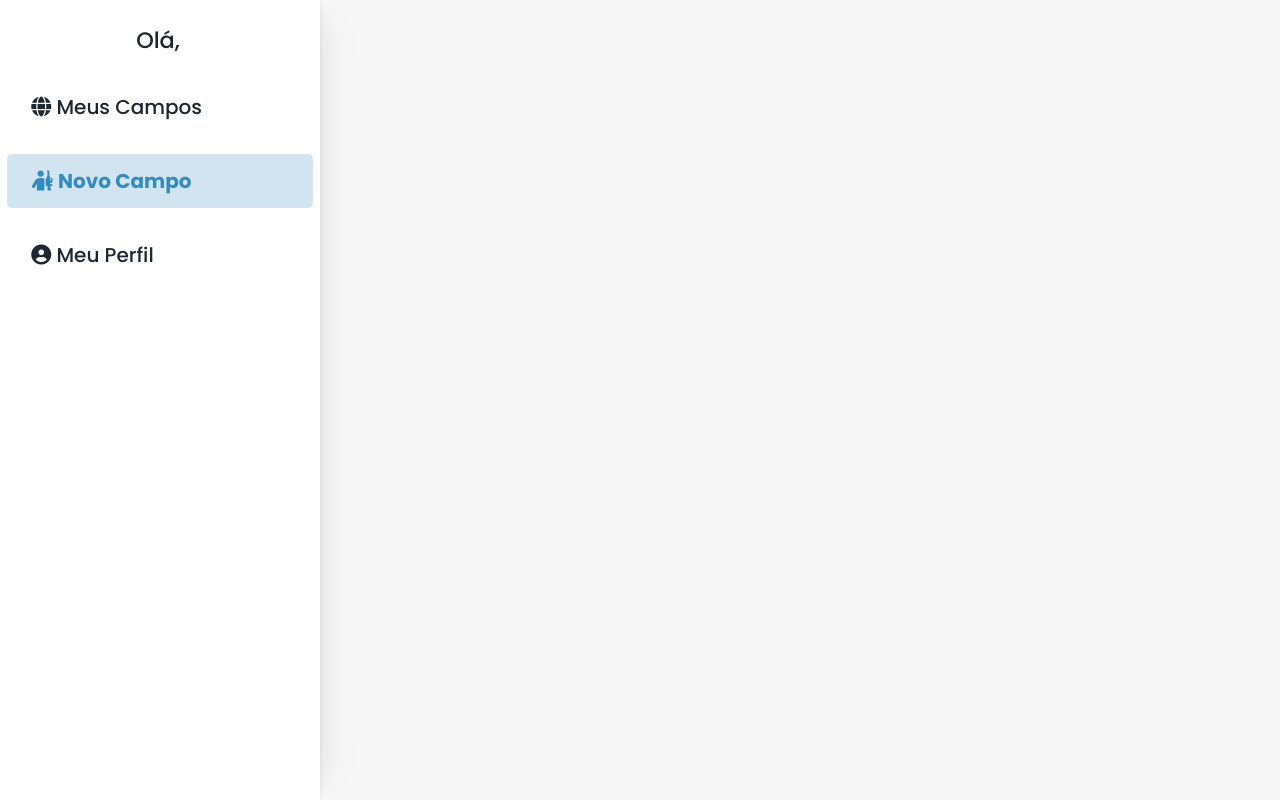
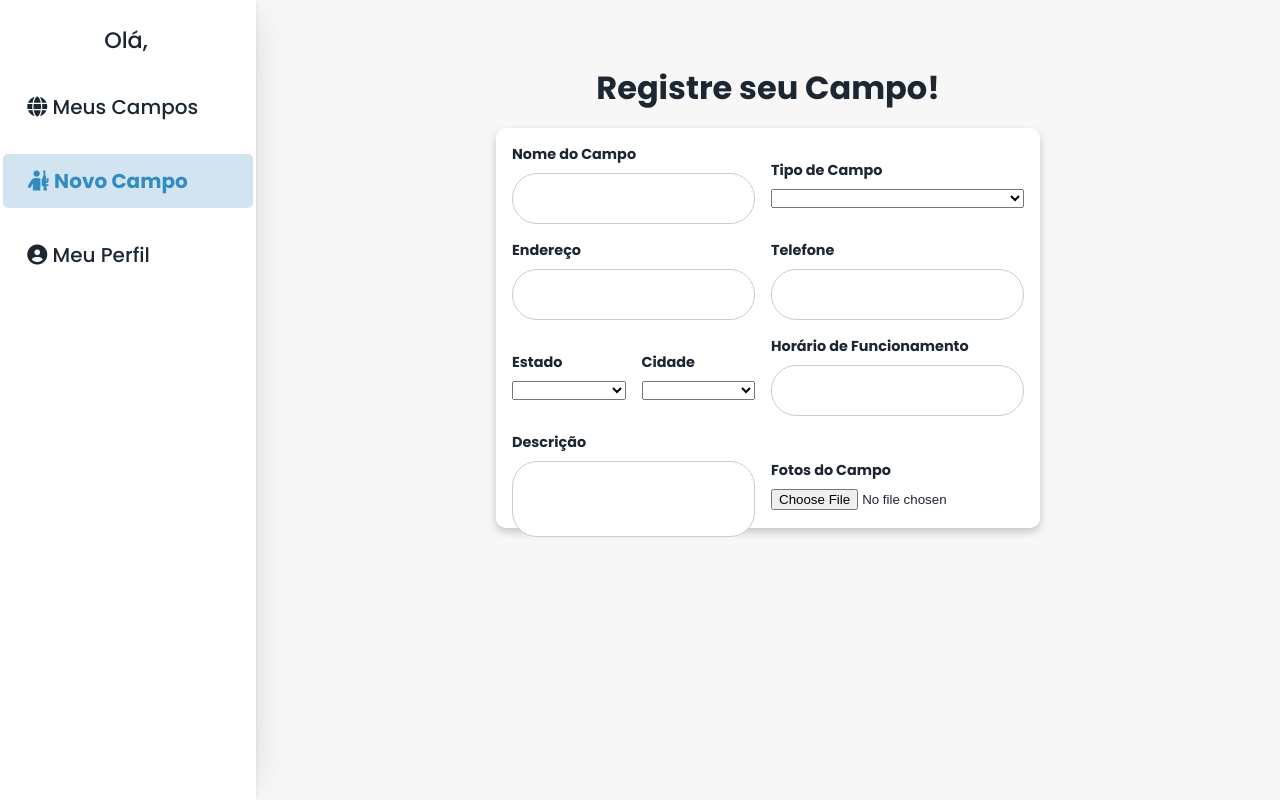
Before and after one commit to BrunoCLopes/airsoft_fields, a Django app: page /organizador/painel/novo_campo/ in a window 1280 px wide. Run offline with Django 5.2, Linux system fonts and the light colour scheme; a user stored in the database is signed in; lists and menus that the app fills with data are empty.

Commit message:
New field form

```diff
--- a/fields/models.py
+++ b/fields/models.py
@@ -12,7 +12,6 @@
     state TEXT NOT NULL,
     city TEXT NOT NULL,
     phone TEXT,
-    social_media TEXT, -- Can be JSON: '{"instagram": "...", "facebook": "...", "whatsapp": "..."}'
     description TEXT,
     operating_hours TEXT,
     visible INTEGER DEFAULT 1, -- 0: inactive, 1: active
@@ -45,7 +44,6 @@
     state = models.CharField(max_length=100, verbose_name="Estado")
     city = models.CharField(max_length=100, verbose_name="Cidade")
     phone = models.CharField(max_length=20, verbose_name="Telefone")
-    social_media = models.JSONField(default=dict, blank=True, null=True, verbose_name="Redes sociais")
     description = models.TextField(blank=True, null=True, verbose_name="Descrição")
     operating_hours = models.TextField(verbose_name="Horário de funcionamento")
     visible = models.BooleanField(default=True, verbose_name="Visível")
--- a/fields/templates/fields/airsoft.html
+++ b/fields/templates/fields/airsoft.html
@@ -9,8 +9,8 @@
 {% block content %}
     <section class="about-section">
     <div class="about-container">
-        <h1 class="about-title">Sobre o Airsoft</h1>
-        <p class="about-description">O <strong>Airsoft</strong> é um esporte de simulação de combate em que os jogadores utilizam réplicas de armas de fogo, conhecidas como AEGs ou GBBs, para atirar pequenas esferas de plástico de 6mm. Diferente do paintball, o Airsoft foca no realismo tático, na estratégia e, acimas de tudo, na honestidade dos participantes.</p>
+        <h1 class="about-title">Airsoft</h1>
+        <p class="about-description">O <strong>Airsoft</strong> é um esporte de simulação de combate em que os jogadores utilizam réplicas de armas de fogo, conhecidas como AEGs ou GBBs, para atirar pequenas esferas de plástico de 6mm. Diferente do paintball, o Airsoft foca no realismo tático, na estratégia e, acima de tudo, na honestidade dos participantes.</p>
 
         <p class="about-description">Nascido no Japão, o esporte se espalhou pelo mundo e conquistou milhares de entusiastas. É uma atividade que promove trabalho em equipe, disciplina e respeito, sendo ideal para quem busca uma experiência tática imersiva e segura.</p>
 
--- a/organizers/static/organizers/css/organizer_area_base.css
+++ b/organizers/static/organizers/css/organizer_area/base.css
@@ -12,13 +12,21 @@
     --hover-blue-color: #1f7aaf;
 }
 
+*{
+    margin: 0;
+    padding: 0;
+}
+
 body {
     align-items: center;
     font-family: 'Poppins', sans-serif;
-    margin: 0;
-    padding: 0;
     background-color: var(--bg-color);
     color: var(--text-color);
+}
+
+main{
+    display: flex;
+    flex-direction: row;
 }
 
 .sidebar{
@@ -76,3 +84,11 @@
     background-color: var(--primary-color);
     color: var(--white);
 }
+
+.content{
+    margin-top: 4rem;
+    width: 100%;
+    align-items: center;
+    display: flex;
+    flex-direction: column;
+}
--- /dev/null
+++ b/organizers/static/organizers/css/organizer_area/new_field.css
@@ -0,0 +1,44 @@
+.form-container{
+    padding: 1rem;
+    border-radius: 10px;
+    margin-top: 1rem;
+    display: grid;
+    gap: 1rem;
+    grid-template-columns: repeat(3, 1fr);
+    grid-template-rows: auto auto auto auto auto;
+    width: 50%;
+    height: 50%;
+    box-shadow: 0 4px 8px rgba(0, 0, 0, 0.2);
+    background-color: var(--white);
+}
+
+label {
+    font-weight: bold;
+    margin-bottom: 0.5rem;
+    font-size: 0.9rem;
+}
+
+.text-input, textarea{
+    font-family: 'Poppins';
+    padding: 0.75rem;
+    border: 1px solid #ccc;
+    border-radius: 25px;
+    font-size: 1rem;
+    width: 100%;
+    box-sizing: border-box;
+}
+
+.textarea{
+    resize: none;
+    height: 100%;
+}
+
+.col-span-2 { grid-column: span 2; }
+.row-span-2 { grid-row: span 2; }
+
+.grid-container{
+    display: flex;
+    justify-content: center;
+    flex-direction: column;
+    width: 100%;
+}
--- a/organizers/templates/organizers/auth/base.html
+++ b/organizers/templates/organizers/auth/base.html
@@ -5,7 +5,7 @@
     <meta charset="UTF-8">
     <meta name="viewport" content="width=device-width, initial-scale=1.0">
     <link rel="stylesheet" href="https://cdnjs.cloudflare.com/ajax/libs/font-awesome/6.5.2/css/all.min.css">
-    <link rel="stylesheet" href="{% static 'organizers/css/auth_base.css' %}">
+    <link rel="stylesheet" href="{% static 'organizers/css/auth/base.css' %}">
     <link rel="preconnect" href="https://fonts.googleapis.com">
     <link rel="preconnect" href="https://fonts.gstatic.com" crossorigin>
     <link href="https://fonts.googleapis.com/css2?family=Poppins:wght@400;500;700&display=swap" rel="stylesheet">
--- a/organizers/templates/organizers/auth/signIn.html
+++ b/organizers/templates/organizers/auth/signIn.html
@@ -1,13 +1,14 @@
 {% extends 'organizers/auth/base.html' %}
 {% load static %}
 {% block head %}
-<link rel="stylesheet" href="{% static 'organizers/css/auth.css' %}">
+<link rel="stylesheet" href="{% static 'organizers/css/auth/auth.css' %}">
 {% endblock %}
 {% block title %}
 Login
 {% endblock %}
 {% block content %}
-<form id="signIn-form" action="{% url 'signIn' %}" method="POST">{% csrf_token %}
+<form id="signIn-form" action="{% url 'signIn' %}" method="POST">
+    {% csrf_token %}
     <div class="form-title-container">
         <h2 class="form-title">
             Login para Organizadores
--- a/organizers/templates/organizers/auth/signUp.html
+++ b/organizers/templates/organizers/auth/signUp.html
@@ -1,13 +1,14 @@
 {% extends 'organizers/auth/base.html' %}
 {% load static %}
 {% block head %}
-<link rel="stylesheet" href="{% static 'organizers/css/auth.css' %}">
+<link rel="stylesheet" href="{% static 'organizers/css/auth/auth.css' %}">
 {% endblock %}
 {% block title %}
 Cadastro
 {% endblock %}
 {% block content %}
-<form id="signUp-form" action="{% url 'signUp' %}" method="POST">{% csrf_token %}
+<form id="signUp-form" action="{% url 'signUp' %}" method="POST">
+    {% csrf_token %}
     <div class="form-title-container">
         <h2 class="form-title">
             Cadastro para Organizadores
--- a/organizers/templates/organizers/organizer_area/base.html
+++ b/organizers/templates/organizers/organizer_area/base.html
@@ -4,11 +4,12 @@
 <head>
     <meta charset="UTF-8">
     <meta name="viewport" content="width=device-width, initial-scale=1.0">
-    <link rel="stylesheet" href="{% static 'organizers/css/organizer_area_base.css' %}">
+    <link rel="stylesheet" href="{% static 'organizers/css/organizer_area/base.css' %}">
     <link rel="stylesheet" href="https://cdnjs.cloudflare.com/ajax/libs/font-awesome/6.5.2/css/all.min.css">
     <link rel="preconnect" href="https://fonts.googleapis.com">
     <link rel="preconnect" href="https://fonts.gstatic.com" crossorigin>
     <link href="https://fonts.googleapis.com/css2?family=Poppins:wght@400;500;700&display=swap" rel="stylesheet">
+    {% block head %}{% endblock %}
     <title>Área do Organizador</title>
 </head>
 <body>
@@ -24,7 +25,8 @@
             </nav>
         </div>
         <div class="content">
-
+            {% block content %}
+            {% endblock %}
         </div>
     </main>
 </body>
--- a/organizers/templates/organizers/organizer_area/new_field.html
+++ b/organizers/templates/organizers/organizer_area/new_field.html
@@ -1 +1,46 @@
 {% extends "organizers/organizer_area/base.html" %}
+{% load static %}
+{% block head %}
+    <link rel="stylesheet" href="{% static 'organizers/css/organizer_area/new_field.css' %}">
+{% endblock %}
+{% block content %}
+<h1 class="form-title">Registre seu Campo!</h1>
+<form class="form-container">
+    <div class="grid-container col-span-2">
+        <label for="nome do campo">Nome do Campo</label>
+        <input class="text-input" type="text" name="" id="nome do campo">
+    </div>
+    <div class="grid-container type-container">
+        <label for="tipo de campo">Tipo de Campo</label>
+        <select name="" id="tipo de campo"></select>
+    </div>
+    <div class="grid-container col-span-2">
+        <label for="endereço">Endereço</label>
+        <input class="text-input" type="text" name="" id="endereço">
+    </div>
+    <div class="grid-container">
+        <label for="telefone">Telefone</label>
+        <input class="text-input" type="text" name="" id="telefone">
+    </div>
+    <div class="grid-container">
+        <label for="estado">Estado</label>
+        <select name="" id="estado"></select>
+    </div>
+    <div class="grid-container">
+        <label for="cidade">Cidade</label>
+        <select name="" id="cidade"></select>
+    </div>
+    <div class="grid-container">
+        <label for="horário de funcionamento">Horário de Funcionamento</label>
+        <input class="text-input" type="text" name="" id="horário de funcionamento">
+    </div>
+    <div class="grid-container col-span-2 row-span-2">
+        <label for="descrição">Descrição</label>
+        <textarea class="textarea" name="" id="descrição"></textarea>
+    </div>
+    <div class="grid-container row-span-2">
+        <label for="fotos do campo">Fotos do Campo</label>
+        <input type="file" name="" id="fotos do campo">
+    </div>
+</form>
+{% endblock %}
```
Also changed, not shown: fields/static/fields/css/base.css (+5 -2 lines), organizers/static/organizers/css/auth/base.css (renamed from organizers/static/organizers/css/auth_base.css, +5 -2 lines), db.sqlite3, fields/migrations/0002_remove_field_social_media.py (added), organizers/migrations/0003_alter_organizer_is_active.py (added), organizers/static/organizers/css/auth/auth.css (renamed from organizers/static/organizers/css/auth.css).
